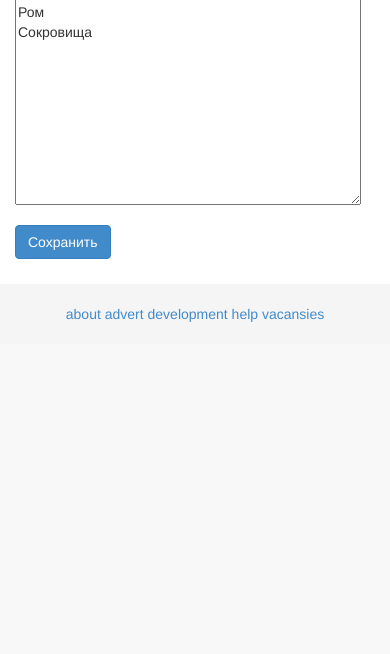
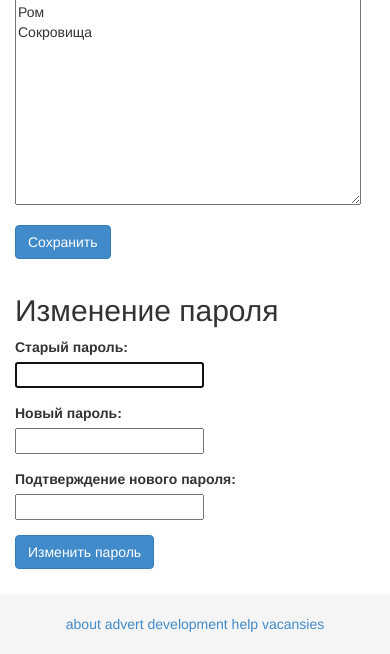
Before and after one commit to manbrk/microsocial, a Django app: page /settings/ in a window 390 px wide. Shown: the part 1086-1740 px from the top of the page. Before the commit the page ends 1408 px from the top, so only its background shows below. Run offline with Django 3.2, Linux system fonts and the light colour scheme; a user stored in the database is signed in; data comes from the database, SQL or seed files in the repository; both versions use the stored data as it was after the commit.

Commit message:
работает изменение пароля из формы

```diff
--- a/users/forms.py
+++ b/users/forms.py
@@ -18,3 +18,5 @@ class UserProfileForm(forms.ModelForm):
 class UserPasswordChangeForm(PasswordChangeForm):
     def __init__(self, *args, **kwargs):
         super(UserPasswordChangeForm, self).__init__(*args, **kwargs)
+        for field_name in ('old_password', 'new_password1', 'new_password2'):
+            self.fields[field_name] = self.fields.pop(field_name)
--- a/users/templates/users/user_settings.html
+++ b/users/templates/users/user_settings.html
@@ -46,4 +46,35 @@
             </div>
         </div>
     </form>
+
+    <form class="form-horizontal" method="post">
+        {% csrf_token %}
+        <input type="hidden" name="action" value="password">
+        <div class="row">
+            <div class="col-sm-offset-3 col-sm-9">
+                <div class="row">
+                    <div class="col-sm-offset-3 col-sm-9">
+                        <h2>{% trans 'изменение пароля'|capfirst %}</h2>
+                    </div>
+                </div>
+                {% for field in password_form %}
+                    {% show_form_field_errors field.errors 'col-sm-offset col-sm-9' %}
+                    <div class="form-group{% if field.errors %} has-error{% endif %}">
+                        <label for="{{ field.id_for_label }}" class="col-sm-3">
+                            {{ field.label|capfirst }}:
+                        </label>
+                        <div class="col-sm-9">
+                            {{ field }}
+                        </div>
+                    </div>
+                {% endfor %}
+                <div class="form-group">
+                    <div class="col-sm-offset-3 col-sm-9">
+                        <input type="submit" class="btn btn-primary" value="{% trans 'изменить пароль'|capfirst %}">
+
+                    </div>
+                </div>
+            </div>
+        </div>
+    </form>
 {% endblock %}
--- a/users/views.py
+++ b/users/views.py
@@ -4,7 +4,7 @@ from django.contrib.auth.decorators import login_required
 from django.shortcuts import render, get_object_or_404, redirect
 from django.utils.decorators import method_decorator
 from django.views.generic import TemplateView
-from users.forms import UserProfileForm
+from users.forms import UserProfileForm, UserPasswordChangeForm
 from users.models import User
 from django.utils.translation import ugettext as _
 
@@ -35,11 +35,14 @@ class UserSettingsView(TemplateView):
             (request.FILES if action == 'profile' else None),
             prefix='profile', instance=request.user
         )
+        self.password_form = UserPasswordChangeForm(request.user, (request.POST if action == 'password' else None),
+                                                    prefix='password')
         return super(UserSettingsView, self).dispatch(request, *args, **kwargs)
 
     def get_context_data(self, **kwargs):
         context = super(UserSettingsView, self).get_context_data(**kwargs)
         context['profile_form'] = self.profile_form
+        context['password_form'] = self.password_form
         return context
 
     def post(self, request, *args, **kwargs):
@@ -47,5 +50,9 @@ class UserSettingsView(TemplateView):
             self.profile_form.save()
             messages.success(request, _(u'Профиль успешно сохранен.'))
             return redirect(request.path)
+        elif self.password_form.is_valid():
+            self.password_form.save()
+            messages.success(request, _(u'Пароль успешно изменен.'))
+            return redirect(request.path)
 
         return self.get(request, *args, **kwargs)
```
Also changed, not shown: db.sqlite3.
